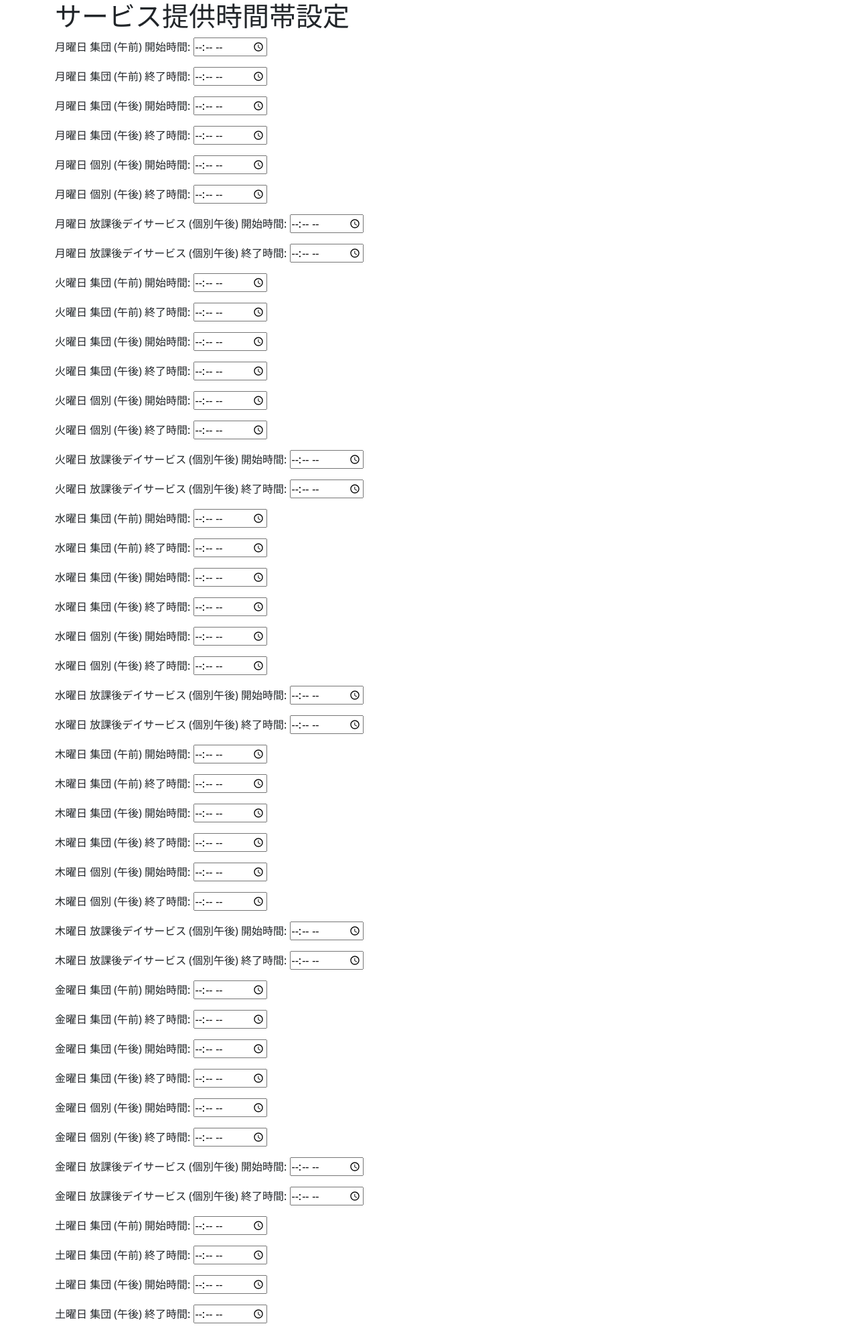
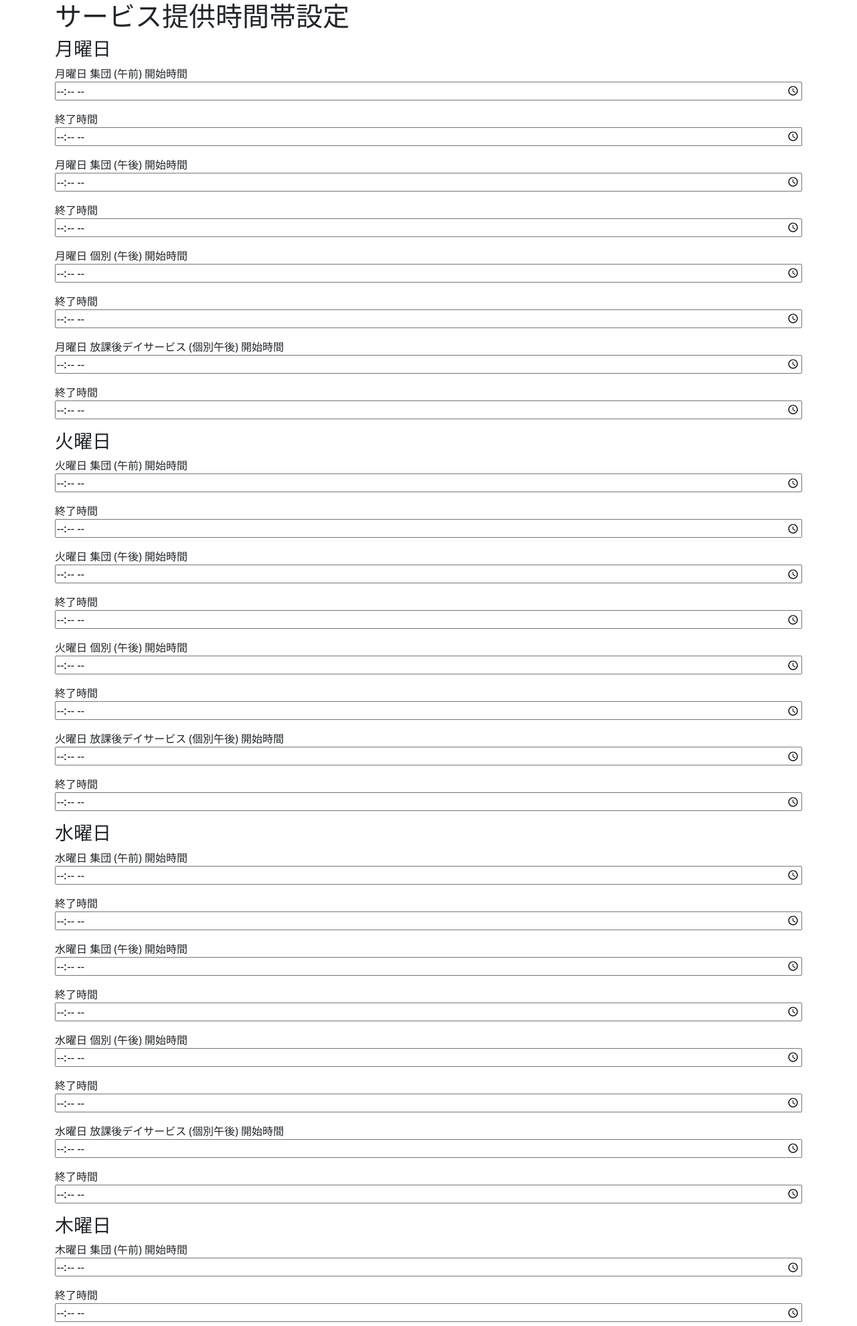
Before and after one commit to minjyun3011/at_management, a Django app: page /setting/ in a window 1280 px wide. Shown: the top 1980 px of the page at 67% size. Run offline with Django 5.2, Linux system fonts and the light colour scheme.

Commit message:
入力HTMLの見た目改善

```diff
--- a/attendance/admin.py
+++ b/attendance/admin.py
@@ -1,7 +1,11 @@
 from django.contrib import admin
-from .models import User, Attendance_info, AbsenceAccrual
+from .models import User, Attendance_info, AbsenceAccrual, ServiceTime
 
 #Admin管理サイトにモデル新規登録
 admin.site.register(User)
 admin.site.register(Attendance_info)
 admin.site.register(AbsenceAccrual)
+
+@admin.register(ServiceTime)
+class ServiceTimeAdmin(admin.ModelAdmin):
+    list_display = ['weekday', 'service_type', 'start_time', 'end_time']
--- a/attendance/forms.py
+++ b/attendance/forms.py
@@ -89,7 +89,6 @@ class ServiceTimeForm(forms.Form):
         ('after_school', '放課後デイサービス (個別午後)'),
     ]
 
-    #入力内容(フィールド）とフォームを紐付け＆HTML設定
     def __init__(self, *args, **kwargs):
         super(ServiceTimeForm, self).__init__(*args, **kwargs)
         for day in self.WEEKDAYS:
@@ -105,7 +104,6 @@ class ServiceTimeForm(forms.Form):
                     widget=forms.TimeInput(format='%H:%M', attrs={'type': 'time'})
                 )
 
-    #ここでは入力された開始時間と終了時間の順番を審査しているパート
     def clean(self):
         cleaned_data = super().clean()
         for day in self.WEEKDAYS:
--- a/attendance/models.py
+++ b/attendance/models.py
@@ -118,8 +118,9 @@ class ServiceTime(models.Model):
     ]
 
     SERVICE_TYPES = [
-        ('group_morning', '集団 (午前)'),
-        ('group_afternoon', '集団 (午後)'),
+        ('group_morning', '児童発達支援 (午前)'),
+        ('group_afternoon', '児童発達支援 (午後)'),
+        ('individual_morning', '個別（午前）'),
         ('individual_afternoon', '個別 (午後)'),
         ('after_school', '放課後デイサービス (個別午後)'),
     ]
--- a/attendance/templates/output/setting.html
+++ b/attendance/templates/output/setting.html
@@ -1,27 +1,45 @@
 <!doctype html>
 <html lang="ja">
+
 <head>
     <meta charset="utf-8">
     <meta name="viewport" content="width=device-width, initial-scale=1">
     <title>サービス提供時間帯設定</title>
     <link href="https://cdn.jsdelivr.net/npm/bootstrap@5.1.3/dist/css/bootstrap.min.css" rel="stylesheet">
+    <style>
+        .time-field-group {
+            display: flex;
+            flex-direction: column;
+        }
+
+        .time-field-group input[type="time"] {
+            width: auto;
+        }
+    </style>
 </head>
+
 <body>
     <div class="container">
         <h1>サービス提供時間帯設定</h1>
         <form method="post">
             {% csrf_token %}
-            {{ form.non_field_errors }}
-            {% for field in form %}
-                <div class="mb-3">
-                    {{ field.label_tag }}
-                    {{ field }}
-                    {{ field.errors }}
-                </div>
+            {% for day in fields %}
+            <h3>{{ day.day.1 }}</h3>
+            {% for service, field in day.fields.items %}
+            <div class="mb-3 time-field-group">
+                <label for="{{ field.start.id_for_label }}">{{ field.start.label }}</label>
+                {{ field.start }}
+            </div>
+            <div class="mb-3 time-field-group">
+                <label for="{{ field.end.id_for_label }}">終了時間</label>
+                {{ field.end }}
+            </div>
+            {% endfor %}
             {% endfor %}
             <button type="submit" class="btn btn-primary">保存</button>
         </form>
     </div>
     <script src="https://cdn.jsdelivr.net/npm/bootstrap@5.1.3/dist/js/bootstrap.bundle.min.js"></script>
 </body>
+
 </html>
--- a/attendance/views/output.py
+++ b/attendance/views/output.py
@@ -61,12 +61,30 @@ class SettingView(View):
 
     def get(self, request):
         form = ServiceTimeForm()
-        return render(request, self.template_name, {'form': form})
+        weekdays = ServiceTimeForm.WEEKDAYS
+        service_types = ServiceTimeForm.SERVICE_TYPES
+
+        fields = []
+        for day in weekdays:
+            day_fields = {}
+            for service in service_types:
+                start_field = f"{day[0]}_{service[0]}_start"
+                end_field = f"{day[0]}_{service[0]}_end"
+                day_fields[service[0]] = {
+                    'start': form[start_field],
+                    'end': form[end_field]
+                }
+            fields.append({ 'day': day, 'fields': day_fields })
+
+        context = {
+            'form': form,
+            'fields': fields,
+        }
+        return render(request, self.template_name, context)
 
     def post(self, request):
         form = ServiceTimeForm(request.POST)
         if form.is_valid():
-            # フォームデータを保存
             for day in form.WEEKDAYS:
                 for service in form.SERVICE_TYPES:
                     start_time = form.cleaned_data.get(f"{day[0]}_{service[0]}_start")
@@ -77,5 +95,5 @@ class SettingView(View):
                             service_type=service[0],
                             defaults={'start_time': start_time, 'end_time': end_time}
                         )
-            return redirect('success')  # 成功ページまたは同じ設定ページにリダイレクト
+            return redirect('success')
         return render(request, self.template_name, {'form': form})
```
Also changed, not shown: 1 other file.
